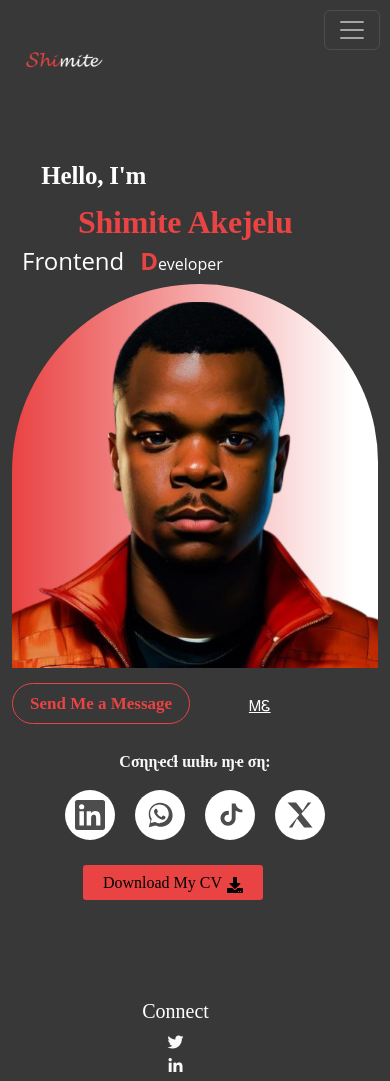
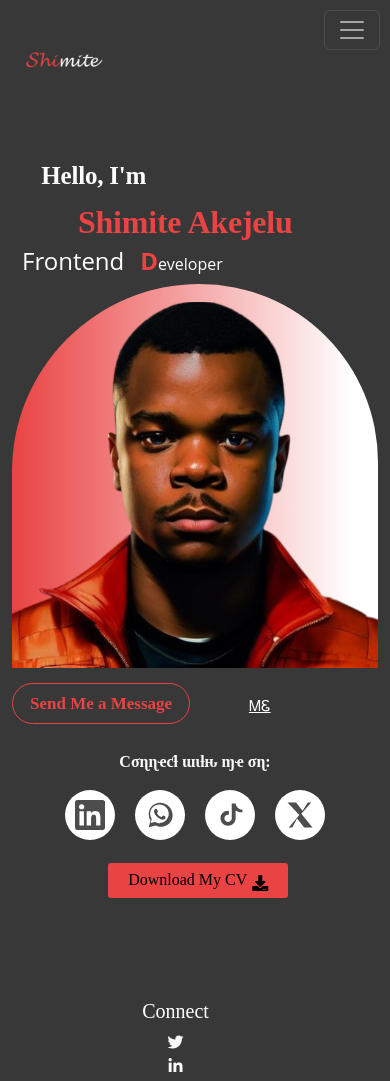
Before and after one commit to Codewithshimite/Shimite-Portfolio, a React (Vite) app: page / in a window 390 px wide. Shown: the top 1081 px of the page. Built offline with nearby package versions, Linux system fonts and the light colour scheme.

Commit message:
Fixed image paths

```diff
--- a/src/pages/HomePage.tsx
+++ b/src/pages/HomePage.tsx
@@ -78,7 +78,7 @@ export default function HomePage() {
         <div className="social-media-div-mobile">
         <p className="text-light connect">Cσɳɳҽƈƚ ɯιƚԋ ɱҽ σɳ:</p>
         <SocialsNetworks/>
-        <div className=""><FileDownload /></div>
+        <div className="d-file"><FileDownload /></div>
         </div>
 
 
--- a/src/styles/HomeStyles.scss
+++ b/src/styles/HomeStyles.scss
@@ -347,6 +347,10 @@ font-weight: bold;
     text-align: center;
   }
 
+  .d-file{
+    margin-left: 10%;
+  }
+
  }
 
 
```
